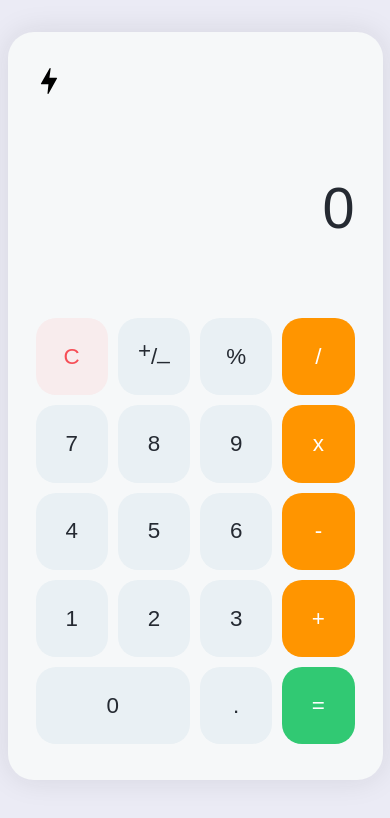
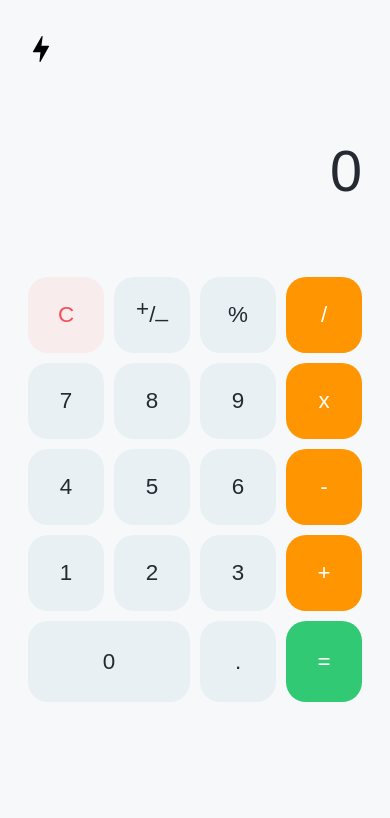
Before and after one commit to ir3ne/JS-Calculator-archived, a website: page public/index.html in a window 390 px wide. Drawn offline with Linux system fonts and the light colour scheme; a web font is replaced by a local one.

Commit message:
mobile style

```diff
--- a/scss/containers/container.scss
+++ b/scss/containers/container.scss
@@ -5,6 +5,19 @@
   border-radius: 26px;
   padding: 36px 28px;
   box-shadow: 0px 0px 30px 0px rgba(33, 30, 25, 0.1);
+
+  @media (max-width: 600px) {
+    position: fixed;
+    top: 0;
+    bottom: 0;
+    left: 0;
+    right: 0;
+    margin: 0;
+    width: 100vw;
+    height: 100vh;
+    border-radius: 0;
+    box-shadow: none;
+  }
 }
 
 .calc-actions {
@@ -13,4 +26,8 @@
   grid-template-rows: repeat(5, 1fr);
   column-gap: 10px;
   row-gap: 10px;
+
+  @media (max-width: 600px) {
+    height: calc(100vh / 4);
+  }
 }
--- a/scss/elements/inputs.scss
+++ b/scss/elements/inputs.scss
@@ -8,6 +8,11 @@
   border-radius: 20px;
   width: 100%;
   cursor: pointer;
+  -webkit-tap-highlight-color: transparent;
+
+  &:active {
+    opacity: .5;
+  }
 
   &:after {
     content: "";
--- a/scss/elements/screen.scss
+++ b/scss/elements/screen.scss
@@ -10,4 +10,8 @@
     line-height: 3.8em;
     overflow: hidden;
   }
+
+  @media (max-width: 600px) {
+    height: calc(100vh / 4);
+  }
 }
```
Also changed, not shown: TODO.md (+2 -1 lines), public/css/containers/container.css, public/css/elements/inputs.css, public/css/elements/screen.css, public/css/style.css.
